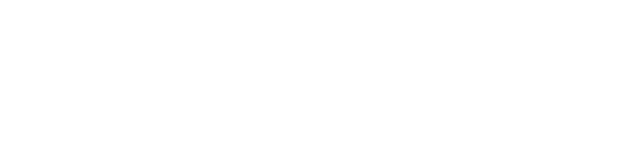
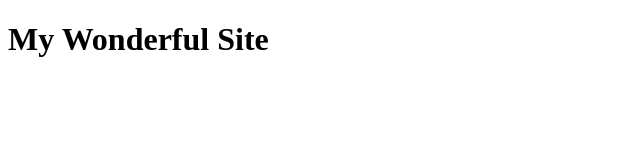
Before and after one commit to vsrusakov/first-project, a plain HTML site: page index.html in a window 1280 px wide. Shown: the whole page, without its empty margins (0-640 px from the left). Drawn offline with Linux system fonts and the light colour scheme.

Commit message:
added h1 to index.html

```diff
--- a/index.html
+++ b/index.html
@@ -6,6 +6,6 @@
   <title>Document</title>
 </head>
 <body>
-
+  <h1>My Wonderful Site</h1>
 </body>
 </html>
```
